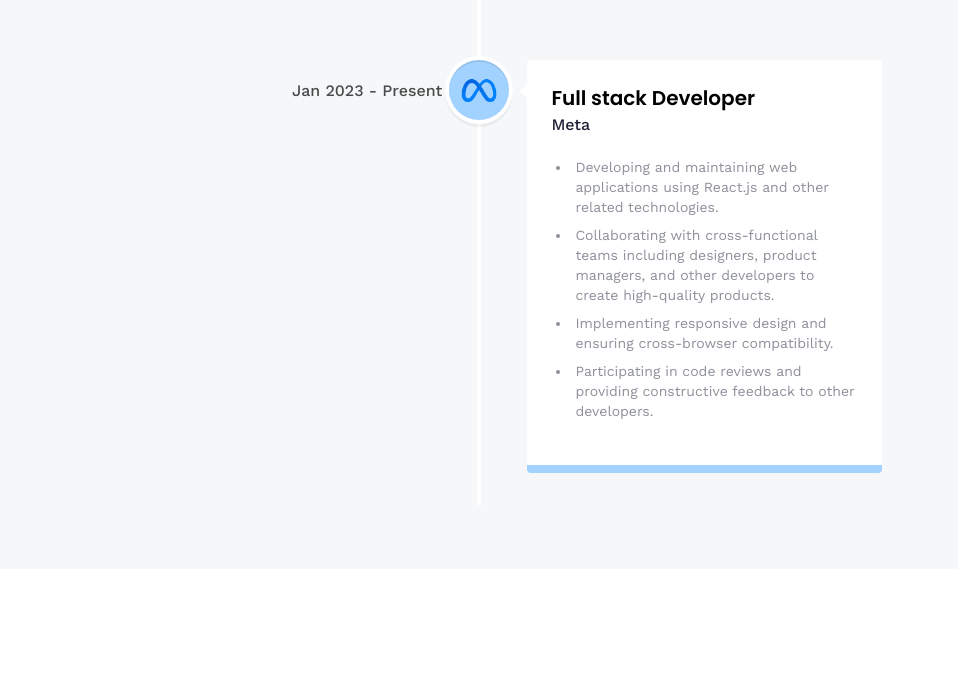
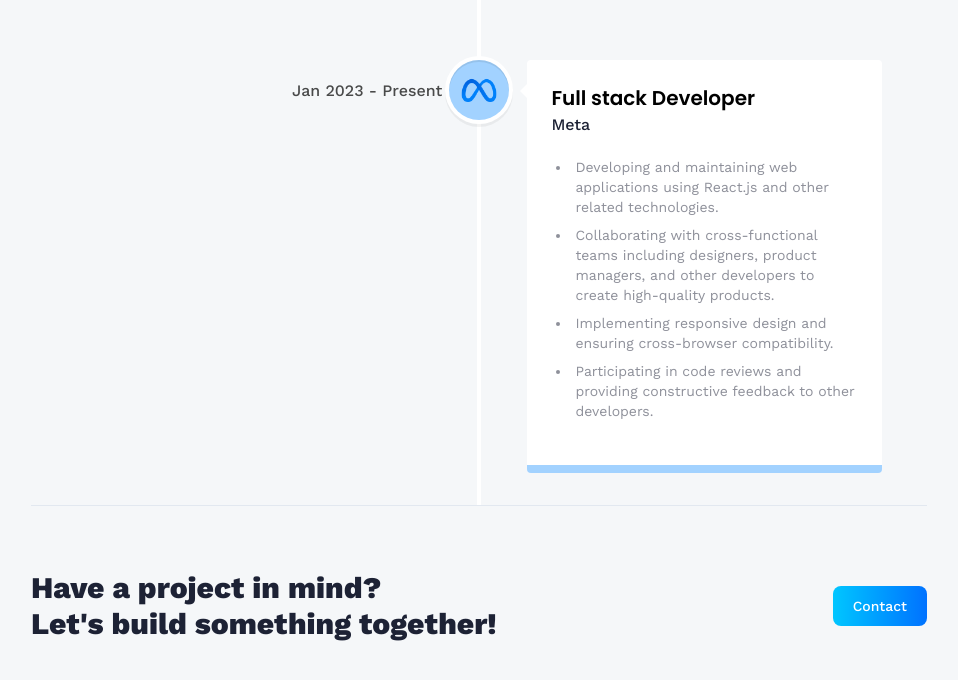
Before and after one commit to LahiruMadushann/3d_protofolio_new, a React (Vite) app in the folder 3d_portofolio_new/: page /about in a window 1280 px wide. Shown: the part 2461-3141 px from the top of the page, without its empty margins (161-1119 px from the left). Before the commit the page ends 3030 px from the top, so only its background shows below. Built offline with nearby package versions, Linux system fonts and the light colour scheme.

Commit message:
Add contact section to about page

```diff
--- a/3d_portofolio_new/src/App.jsx
+++ b/3d_portofolio_new/src/App.jsx
@@ -5,7 +5,7 @@
 
 const App = () => {
   return (
-    <main className='bg-slate-300/20'>
+    <main className='bg-slate-300/20 '>
         <Router>
             <Navbar />
             <Routes>
--- /dev/null
+++ b/3d_portofolio_new/src/components/CTA.jsx
@@ -0,0 +1,18 @@
+import React from 'react'
+import { Link } from 'react-router-dom'
+
+const CTA = () => {
+  return (
+    <section className='cta'>
+        <p className='cta-text'>
+            Have a project in mind? <br className='sm:block hidden' />
+            Let's build something together!
+        </p>
+        <Link to="/contact" className='btn'>
+            Contact
+        </Link>
+    </section>
+  )
+}
+
+export default CTA
--- a/3d_portofolio_new/src/pages/About.jsx
+++ b/3d_portofolio_new/src/pages/About.jsx
@@ -1,6 +1,7 @@
 import { VerticalTimeline, VerticalTimelineElement }  from 'react-vertical-timeline-component';
 import 'react-vertical-timeline-component/style.min.css';
 import { skills, experiences } from '../constants'
+import CTA from '../components/CTA';
 
 const About = () => {
   return (
@@ -88,6 +89,9 @@
           ))}
         </VerticalTimeline>
       </div>
+
+      <hr className='border-slate-200' />
+      <CTA />
     </section>
   )
 }
```
